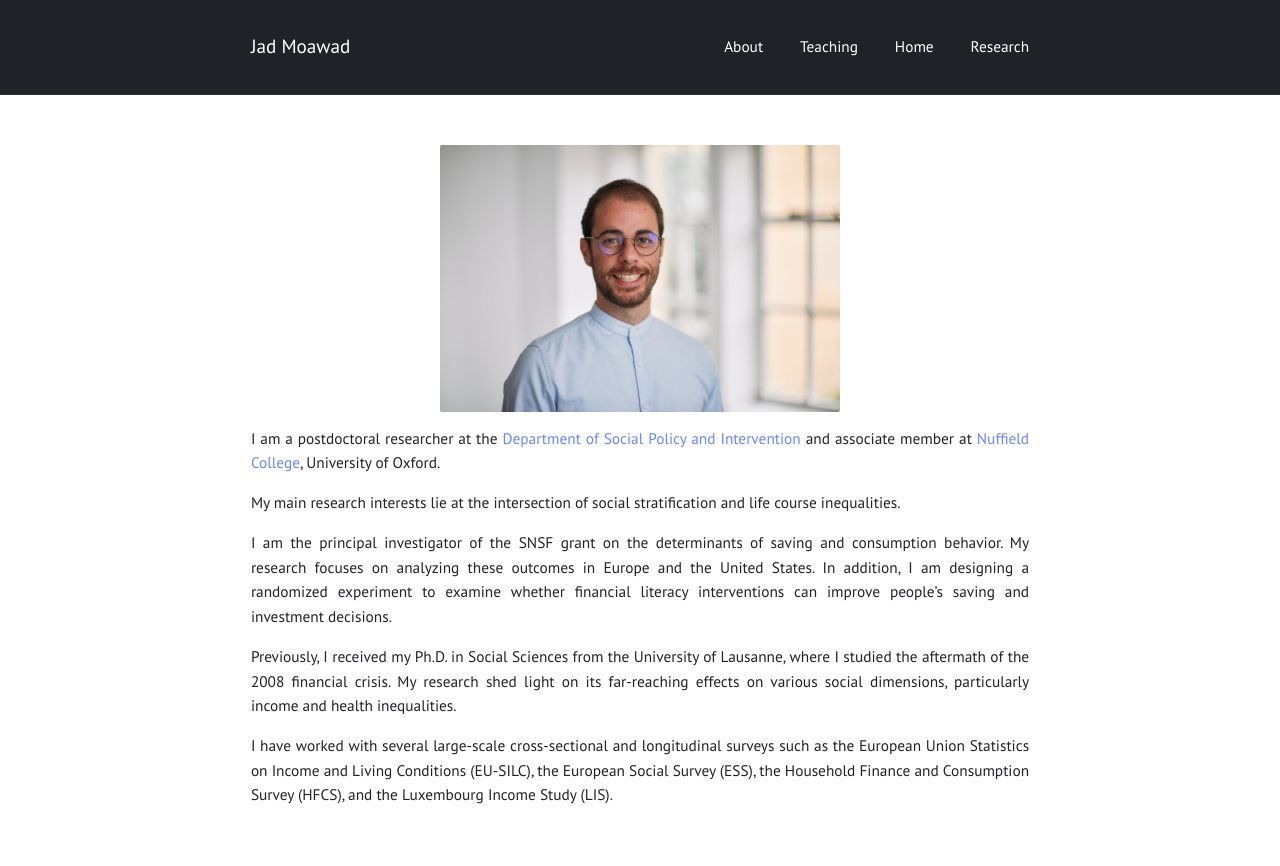
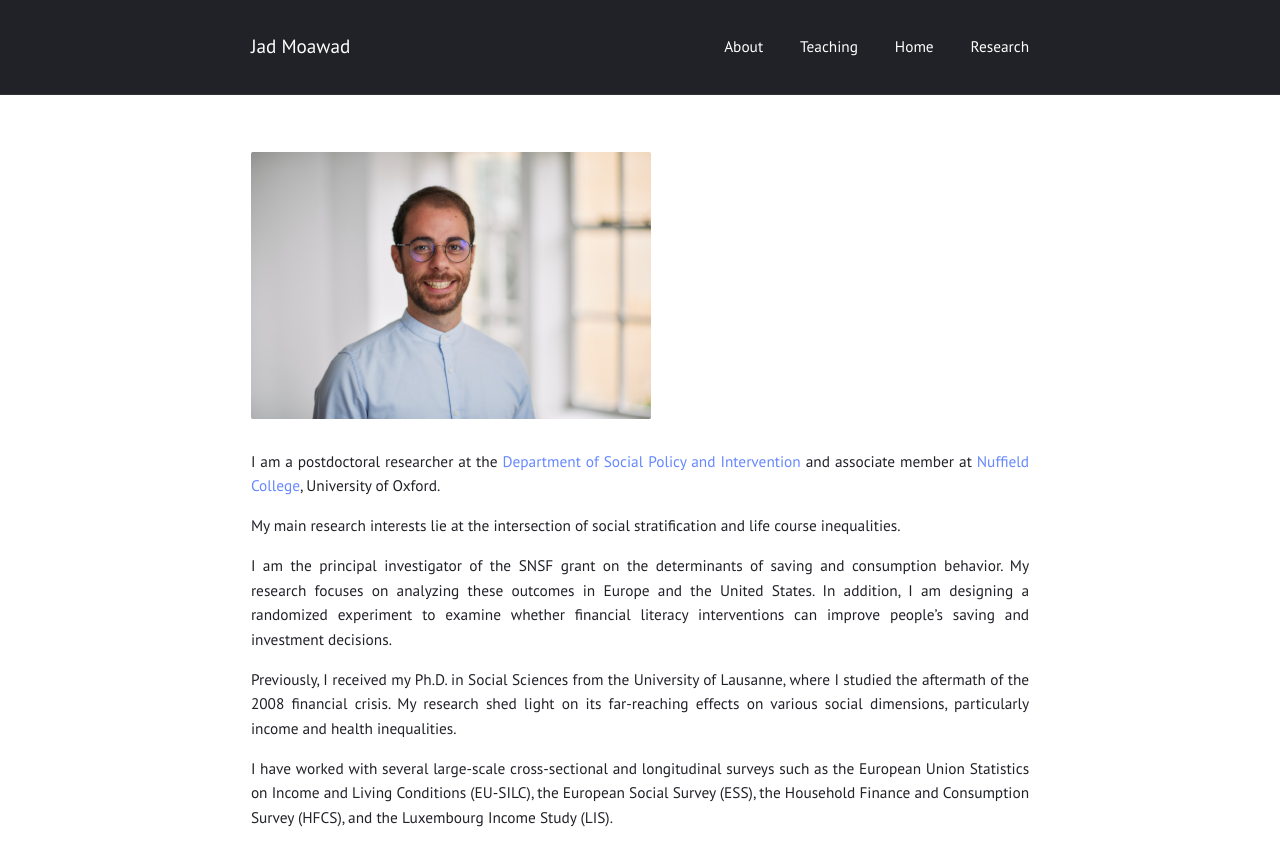
Before and after one commit to jad-moawad/jadmoawad.github.io, a Jekyll site: the page built from index.md, in a window 1280 px wide. Shown: the top 866 px of the page. Built offline with Jekyll 4.4.1, drawn with Linux system fonts in a browser that asks for light colours; the list of posts is cut into pages by our own code.

Commit message:
Update index.md

```diff
--- a/index.md
+++ b/index.md
@@ -1,8 +1,7 @@
 ---
 layout: page
 ---
-
-![Jad Moawad](assets/picture_2_website.jpg){:style="display:block;margin-left:auto;margin-right:auto"}
+![Jad Moawad](assets/picture_2_website.jpg)
 
 I am a postdoctoral researcher at the [Department of Social Policy and Intervention](https://www.inet.ox.ac.uk/people/jad-moawad/) and associate member at [Nuffield College](https://www.nuffield.ox.ac.uk), University of Oxford.
 
```
